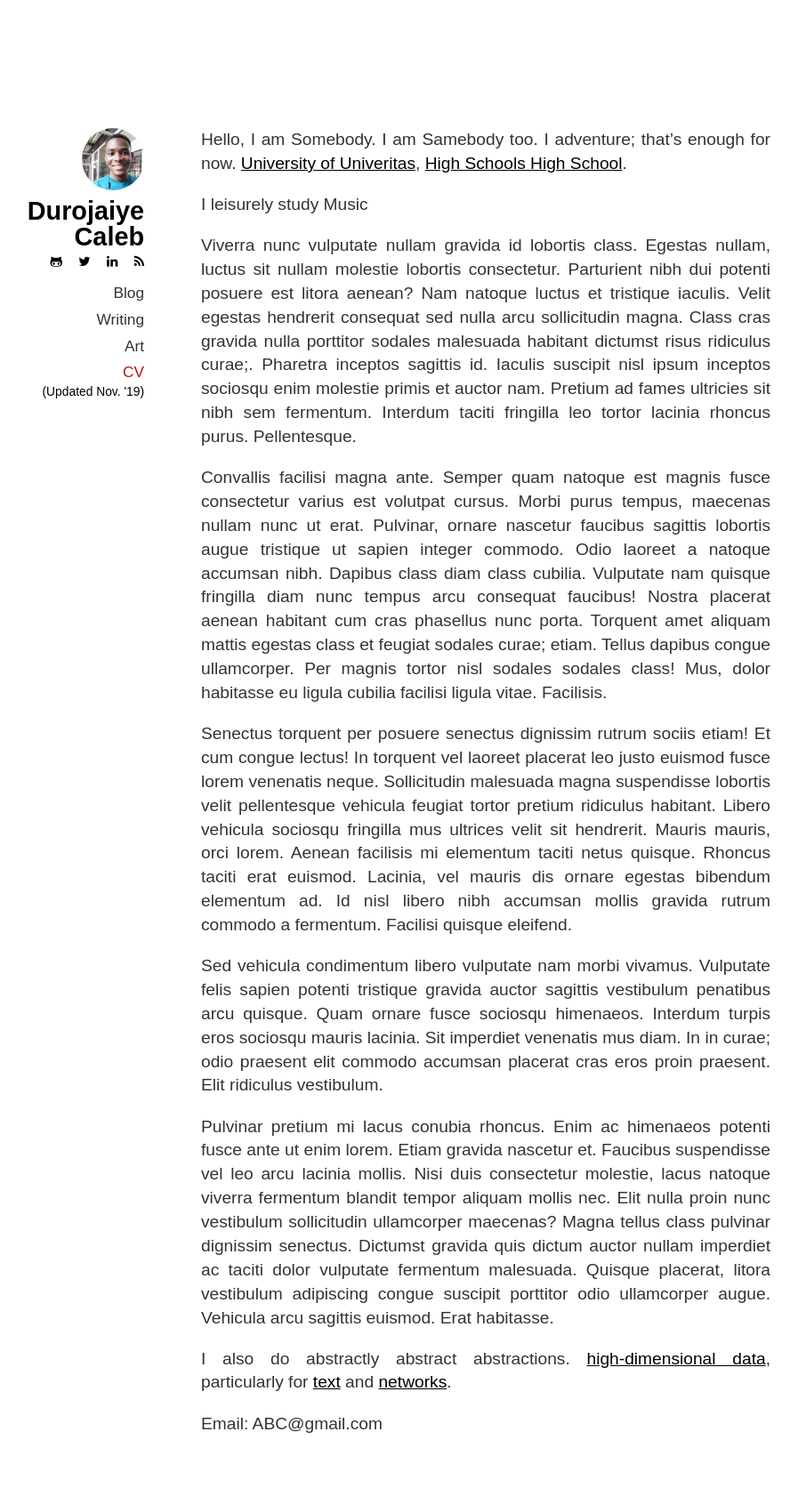
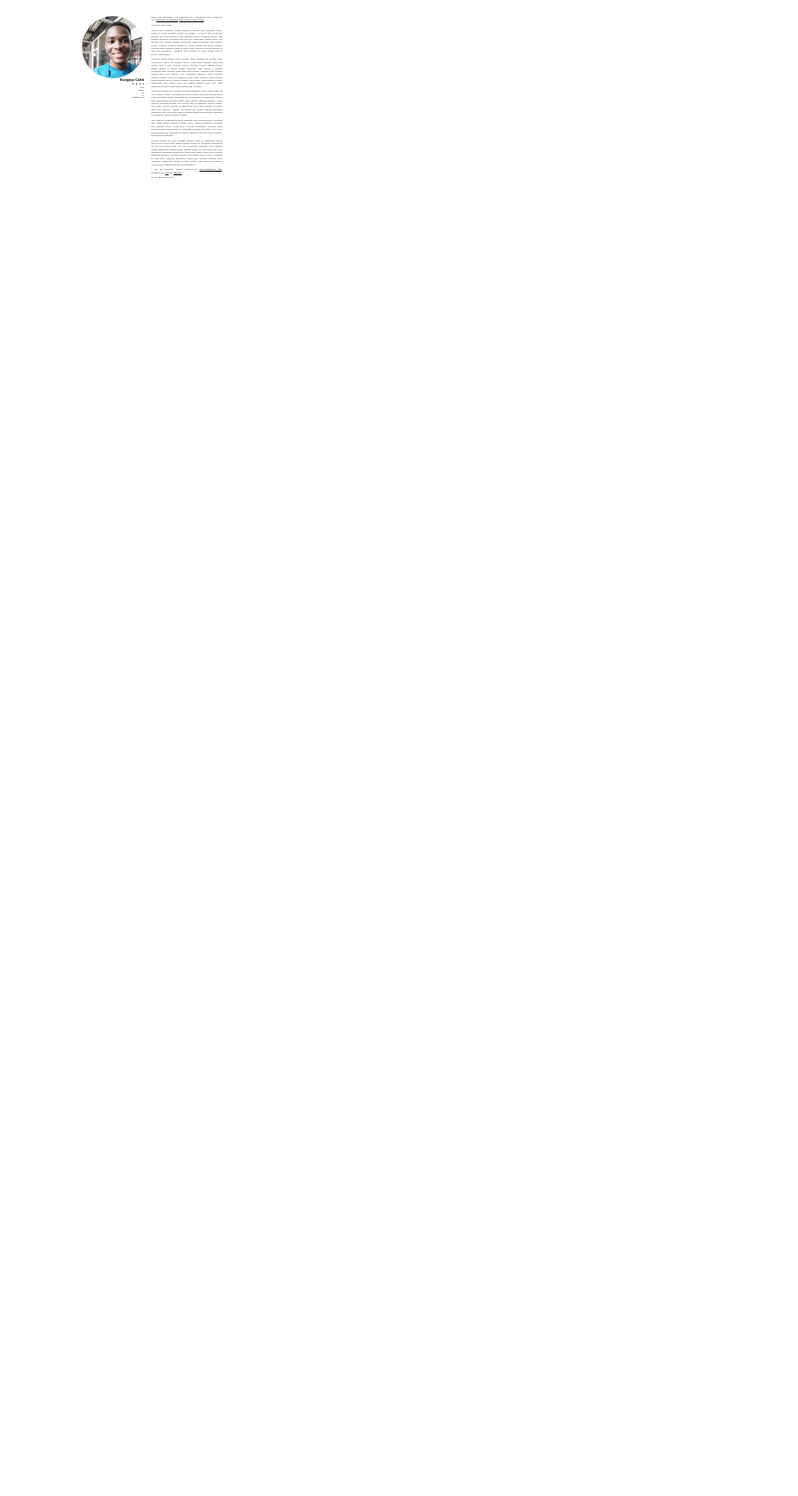
Before and after one commit to dCO2/blog-gh-pages, a Jekyll site: the page built from index.md, in a window 1280 px wide. Shown: the whole page at 89% size, without its empty margins (158-1055 px from the left). Built offline with Jekyll 4.4.1, drawn with Linux system fonts in a browser that asks for light colours; some web fonts are replaced; after the commit the page ends 900 px from its top, so only the background shows below that.

Commit message:
Update styles.css

```diff
--- a/css/styles.css
+++ b/css/styles.css
@@ -9,7 +9,7 @@ a {
 body {
     font-family: "Computer Modern Serif", sans-serif;
     text-align: justify;
-    font-size: 16px;
+    font-size: 2px;
 }
 
 h1, h2, h3, h4 {
```
